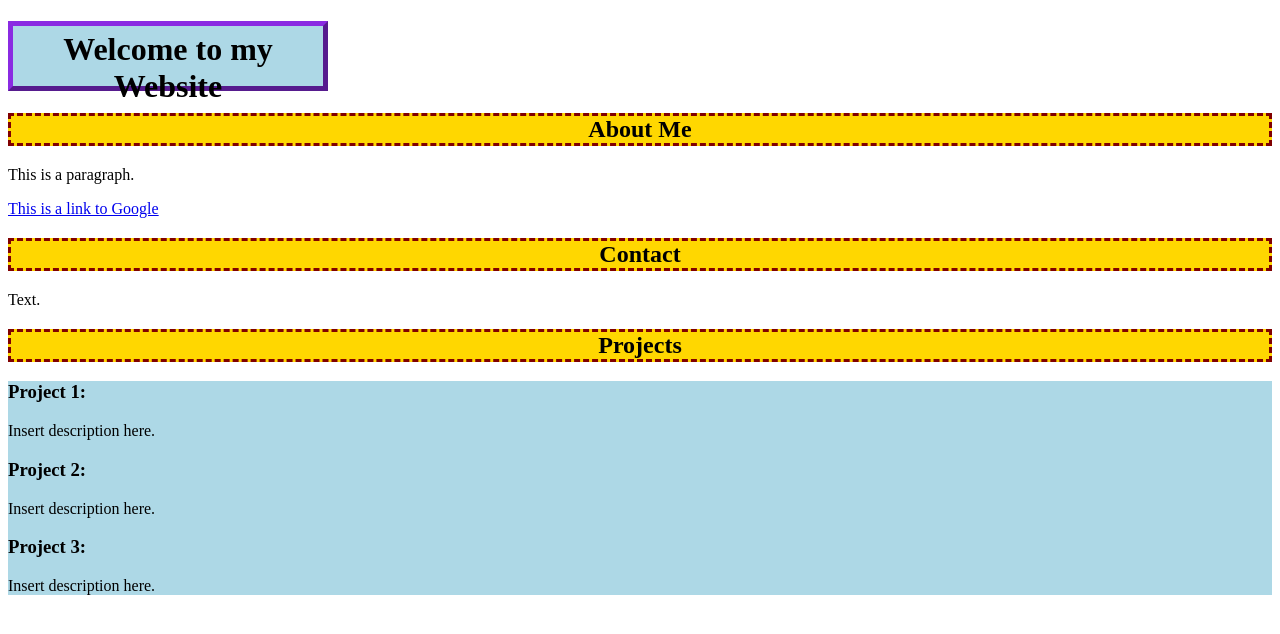
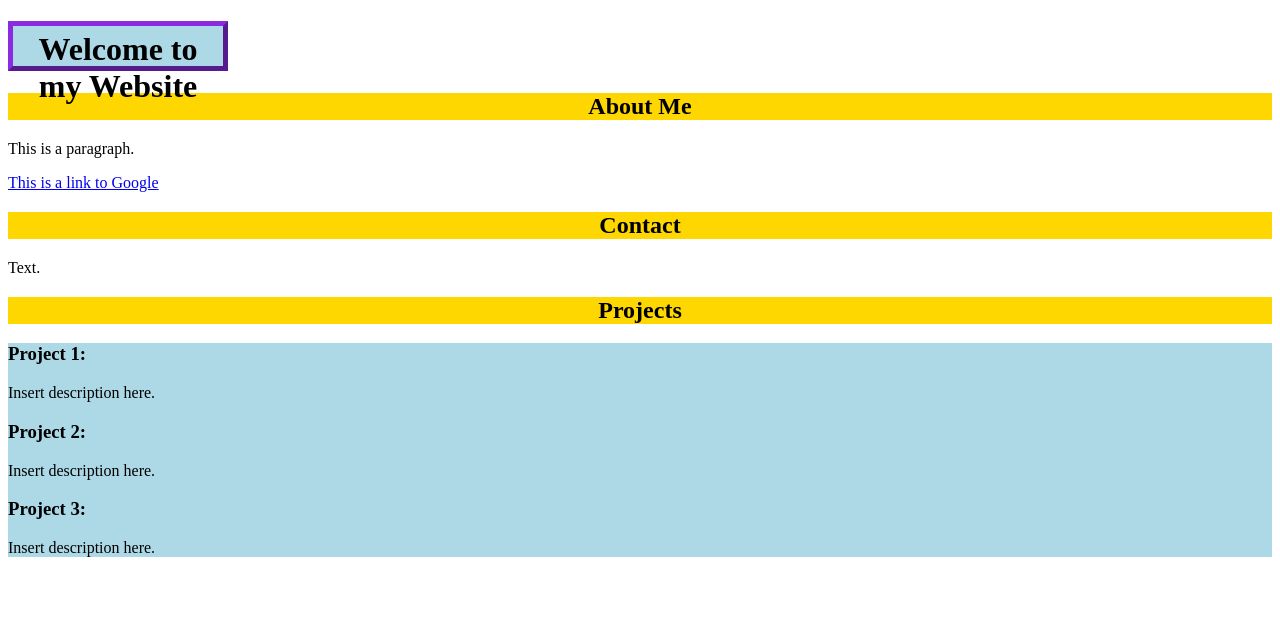
Before and after one commit to ChrisPung/chrispung.github.io, a plain HTML site: page index.html in a window 1280 px wide. Drawn offline with Linux system fonts and the light colour scheme.

Commit message:
Update index.html

```diff
--- a/index.html
+++ b/index.html
@@ -6,11 +6,11 @@
 			#hID{
 				color: black;
 				text-align: center;
-				font: 24;
+				font: 18;
 				background-color: lightblue;
 				background:	lightblue;
-				width: 300px;
-				height: 50px;
+				width: 200px;
+				height: 30px;
 				padding: 5px;
 				border: 5px outset blueviolet;
 			}
@@ -20,8 +20,6 @@
 				font: 20;
 				background-color: gold;
 				background: gold;
-				border-color: maroon;
-				border-style: dashed;
 			}
 			a:hover {
 				color: green;
@@ -43,7 +41,8 @@
 			<h1 id = "hID">
 				Welcome to my Website
 			</h1>
-
+		</div>
+		<div>
 			<h2 class = "header2Class">
 				About Me
 			</h2>
```
